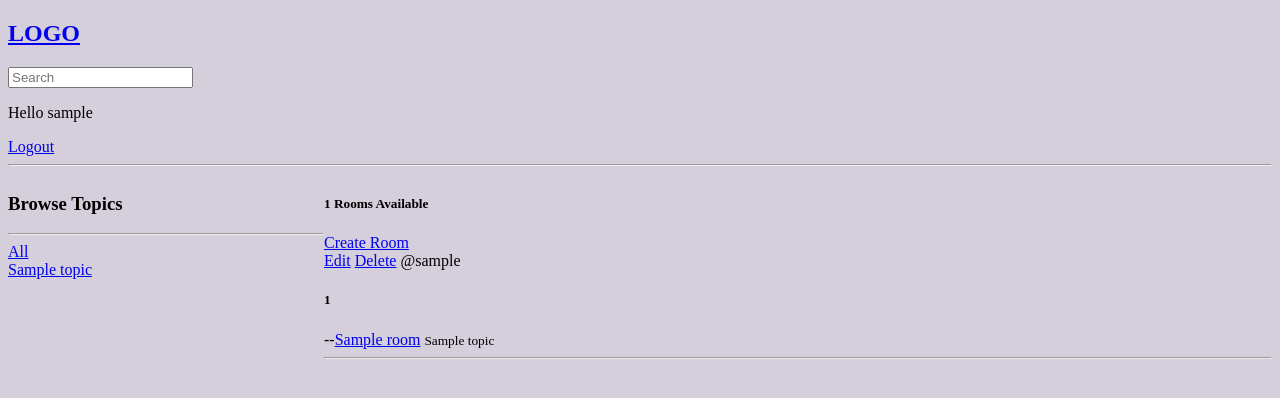
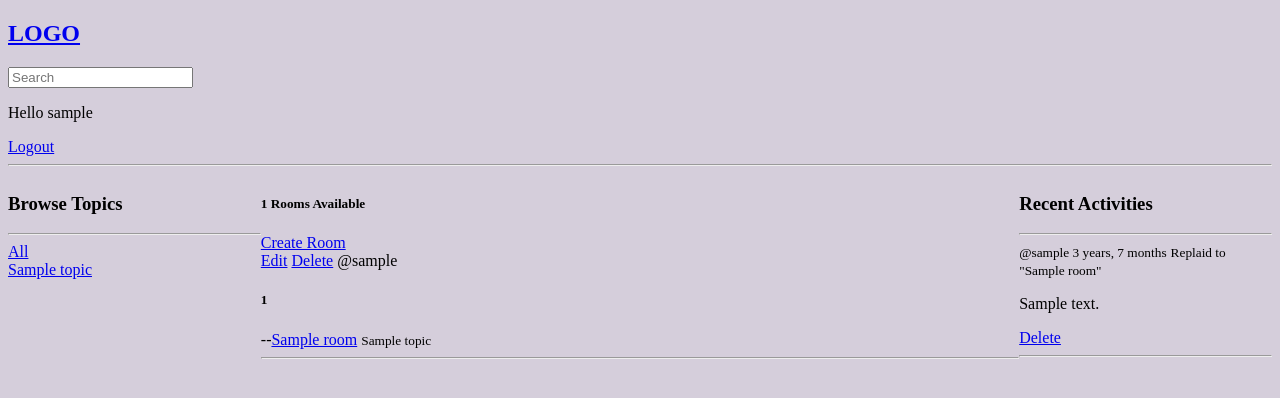
Before and after one commit to Yomiguel/social_network, a Django app: page / in a window 1280 px wide. Shown: the top 398 px of the page. Run offline with Django 4.2, Linux system fonts and the light colour scheme; a user stored in the database is signed in; tables that the repository leaves empty hold one stand-in row (values such as "Sample post").

Commit message:
added some components

```diff
--- a/base/models.py
+++ b/base/models.py
@@ -32,5 +32,8 @@ class Message(models.Model):
     updated = models.DateTimeField(auto_now=True)
     created = models.DateTimeField(auto_now_add=True)
 
+    class Meta:
+        ordering = ['-updated', '-created']
+
     def __str__(self):
         return self.body[0:50]
--- a/base/static/base/main.css
+++ b/base/static/base/main.css
@@ -4,5 +4,5 @@ body {
 
 .home-container {
     display: grid;
-    grid-template-columns: 1fr 3fr;
+    grid-template-columns: 1fr 3fr 1fr;
 }
--- /dev/null
+++ b/base/templates/base/activity_component.html
@@ -0,0 +1,13 @@
+<h3>Recent Activities</h3>
+<hr>
+{% for comment in room_comments %}
+    <div>
+        <small>@{{comment.user}} {{comment.created|timesince}}</small>
+        <small>Replaid to "{{comment.room}}"</small>
+        <p>{{comment.body}}</p>
+        {% if request.user == comment.user%}
+                <a href="{% url 'Delete-Comment' comment.id %}">Delete</a>
+        {% endif %}
+        <hr>
+    </div>
+{% endfor %}
--- /dev/null
+++ b/base/templates/base/feed_component.html
@@ -0,0 +1,14 @@
+<div>
+    {% for room in rooms %}
+        <div>
+            {% if request.user == room.host  %}
+                <a href="{% url 'Update-Room' room.id %}">Edit</a>
+                <a href="{% url 'Delete' room.id %}">Delete</a>
+            {% endif %}
+            <span>@{{ room.host.username }}</span>
+            <h5>{{ room.id }}</h5>--<a href="{% url 'Room' room.id %}">{{ room.name }}</a>
+            <small>{{ room.topic.name }}</small>
+            <hr>
+        </div>
+    {% endfor %}
+</div>
--- a/base/templates/base/home.html
+++ b/base/templates/base/home.html
@@ -4,37 +4,16 @@
 
     <div class="home-container">
         <div>
-            <h3>Browse Topics</h3>
-            <hr>
-
-            <div>
-                <a href="{% url 'Home' %}">All</a>
-            </div>
-
-            {% for topic in topics %}
-                <div>
-                    <a href="{% url 'Home' %}?q={{topic.name}}">{{topic}}</a>
-                </div>
-            {% endfor %}
+            {% include 'base/topics_component.html' %}
         </div>
 
         <div>
             <h5>{{room_count}} Rooms Available</h5>
             <a href="{% url 'Create-Room' %}">Create Room</a>
-            <div>
-                {% for room in rooms %}
-                    <div>
-                        {% if request.user == room.host  %}
-                            <a href="{% url 'Update-Room' room.id %}">Edit</a>
-                            <a href="{% url 'Delete' room.id %}">Delete</a>
-                        {% endif %}
-                        <span>@{{ room.host.username }}</span>
-                        <h5>{{ room.id }}</h5>--<a href="{% url 'Room' room.id %}">{{ room.name }}</a>
-                        <small>{{ room.topic.name }}</small>
-                        <hr>
-                    </div>
-                {% endfor %}
-            </div>
+            {% include 'base/feed_component.html' %}
+        </div>
+        <div>
+           {% include 'base/activity_component.html' %}
         </div>
     </div>
 
--- /dev/null
+++ b/base/templates/base/topics_component.html
@@ -0,0 +1,12 @@
+<h3>Browse Topics</h3>
+<hr>
+
+<div>
+    <a href="{% url 'Home' %}">All</a>
+</div>
+
+{% for topic in topics %}
+    <div>
+        <a href="{% url 'Home' %}?q={{topic.name}}">{{topic}}</a>
+    </div>
+{% endfor %}
--- a/base/views.py
+++ b/base/views.py
@@ -72,10 +72,15 @@ def home(request):
 
     topics = Topic.objects.all()
     room_count = rooms.count()
+    room_comments = Message.objects.filter(
+        Q(room__topic__name__icontains=q)
+    )
+
     context = {
         'rooms': rooms,
         'topics': topics,
-        'room_count': room_count
+        'room_count': room_count,
+        'room_comments': room_comments
     }
     return render(request, 'base/home.html', context)
 
@@ -143,6 +148,7 @@ def deleteRoom(request, pk):
         return redirect('Home')
     return render(request, 'base/delete.html', {'obj': room})
 
+
 @login_required(login_url='Login')
 def deleteComment(request, pk):
     comment = Message.objects.get(id=pk)
```
